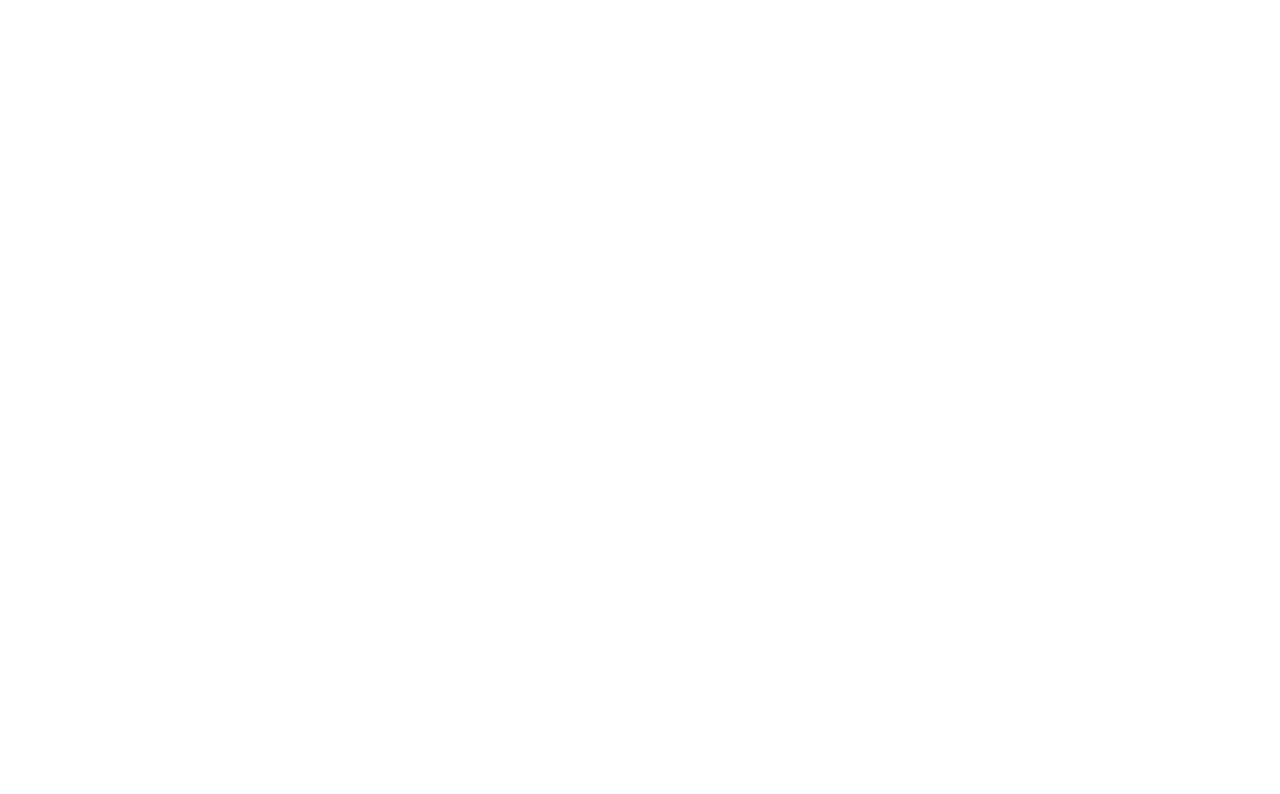
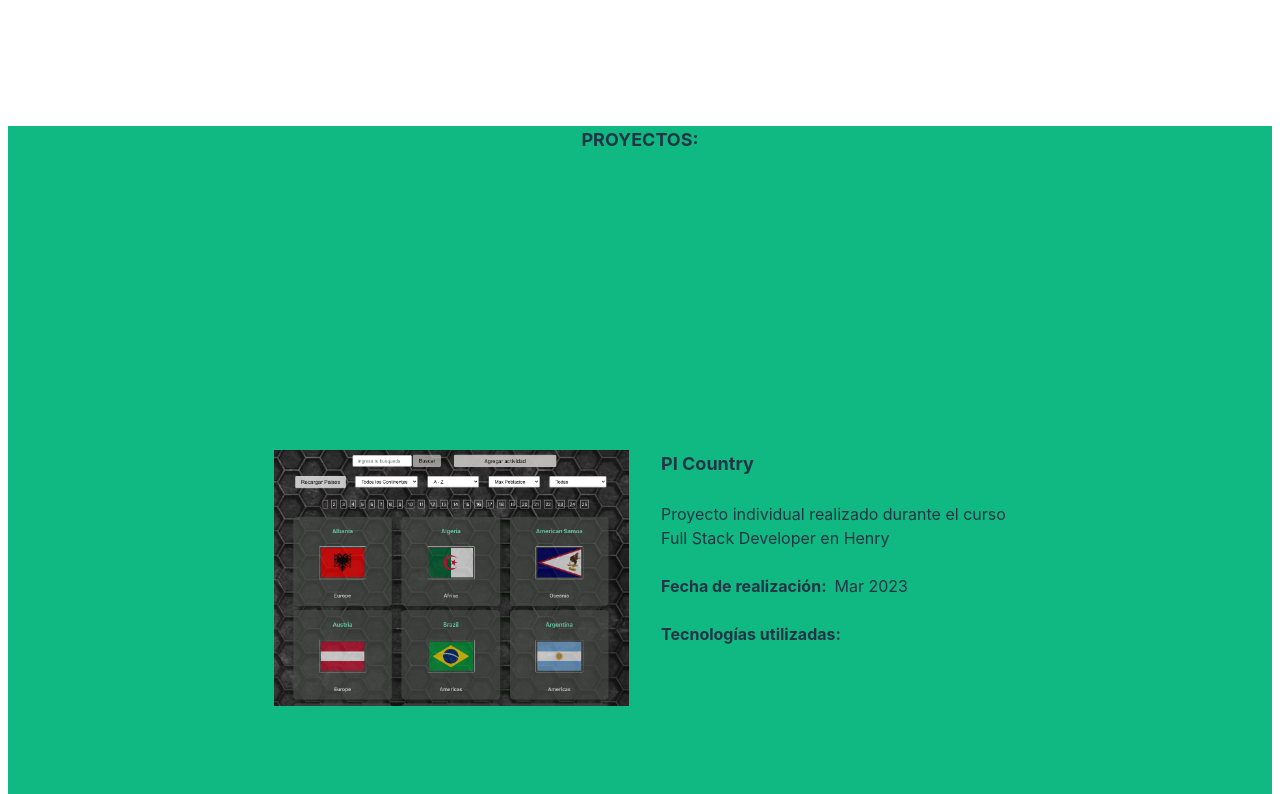
Before and after one commit to walterporta/portfoliowp, a React (Vite) app: page / in a window 1280 px wide. Shown: the part 1546-2340 px from the top of the page. Before the commit the page ends 1672 px from the top, so only its background shows below. Built offline with nearby package versions, Linux system fonts and the light colour scheme.

Commit message:
PiCountryCard falta tecnologias

```diff
--- a/src/components/Landing.jsx
+++ b/src/components/Landing.jsx
@@ -30,7 +30,7 @@
           href="https://github.com/walterporta"
           target="_blank"
           rel="noopener noreferrer"
-          className="bg-gray-800 hover:text-cyan-500 text-white px-4 py-2 rounded-lg  border-cyan-500 "
+          className="bg-gray-800 hover:text-cyan-500 text-white px-4 py-2 rounded-lg border-cyan-500 b"
         >
           GitHub
         </a>
--- a/src/components/ProjectsSections.jsx
+++ b/src/components/ProjectsSections.jsx
@@ -0,0 +1,17 @@
+import PiCountryCard from "../projects/cards/PiCountryCard"
+
+const ProjectsSections = () => {
+    return(
+        <div className=" bg-emerald-500">
+            <h1 className="text-lg font-bold">PROYECTOS:</h1>
+            <br />
+            <PiCountryCard />
+
+
+
+
+
+        </div>
+    )
+}
+ export default ProjectsSections
--- /dev/null
+++ b/src/projects/cards/PiCountryCard.jsx
@@ -0,0 +1,32 @@
+const PiCountryCard = () => {
+    return (
+      <div className="flex items-center justify-center h-screen">
+        <div className="border border-transparent hover:border-gray-800 hover:bg-white hover:text-black hover:bg-opacity-50 hover:text-opacity-50 rounded-md">
+          <div className="flex m-4">
+            <div className="w-78 h-64 overflow-hidden flex-shrink-0">
+              <img
+                src="/src/assets/img/PiCountry-HomeCard.png"
+                alt="Imagen de portada"
+                className="w-full h-full object-cover"
+              />
+            </div>
+            <div className="text-left ml-8">
+              <h1 className="text-lg font-bold">PI Country</h1>
+              <br />
+              <p>Proyecto individual realizado durante el curso</p>
+              <p>Full Stack Developer en Henry</p>
+              <br />
+              <div className="flex flex-row">
+                <p className="font-bold mr-2">Fecha de realización:</p>
+                <p>Mar 2023</p>
+              </div>
+              <br />
+              <p className="font-bold">Tecnologías utilizadas:</p>
+            </div>
+          </div>
+        </div>
+      </div>
+    );
+  };
+
+  export default PiCountryCard;
--- a/src/views/Home.jsx
+++ b/src/views/Home.jsx
@@ -2,6 +2,7 @@
 import NavBar from "../components/Navbar";
 import Landing from "../components/Landing";
 import About from "../components/About";
+import ProjectsSections from "../components/ProjectsSections";
 
 const Home = () => {
 
@@ -10,6 +11,7 @@
             <NavBar />
             <Landing />
             <About />
+            <ProjectsSections />
         </div>
     );
 };
```
Also changed, not shown: src/assets/img/PiCountry-HomeCard.png (added), src/projects/cards/CoderGameCard.jsx (added).
